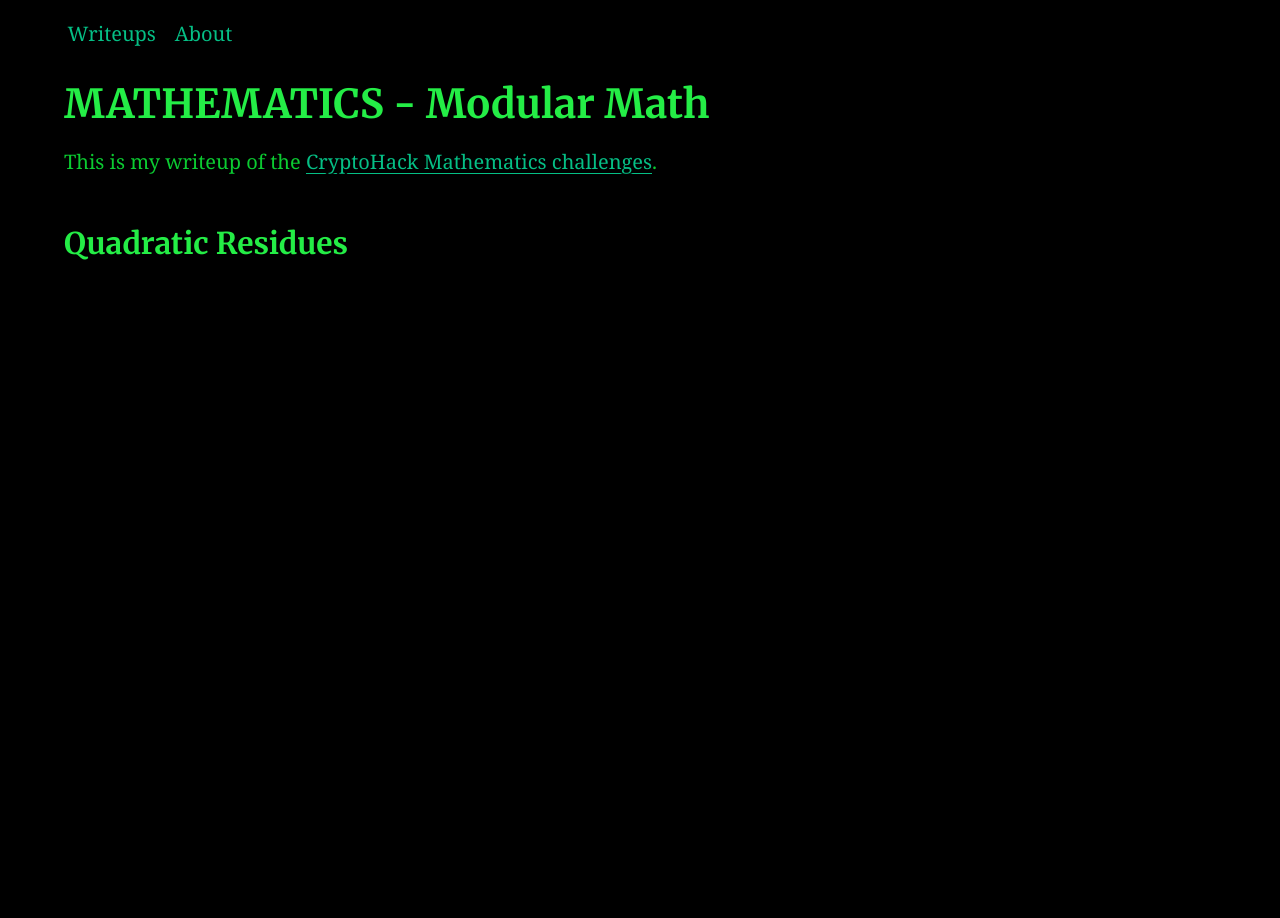
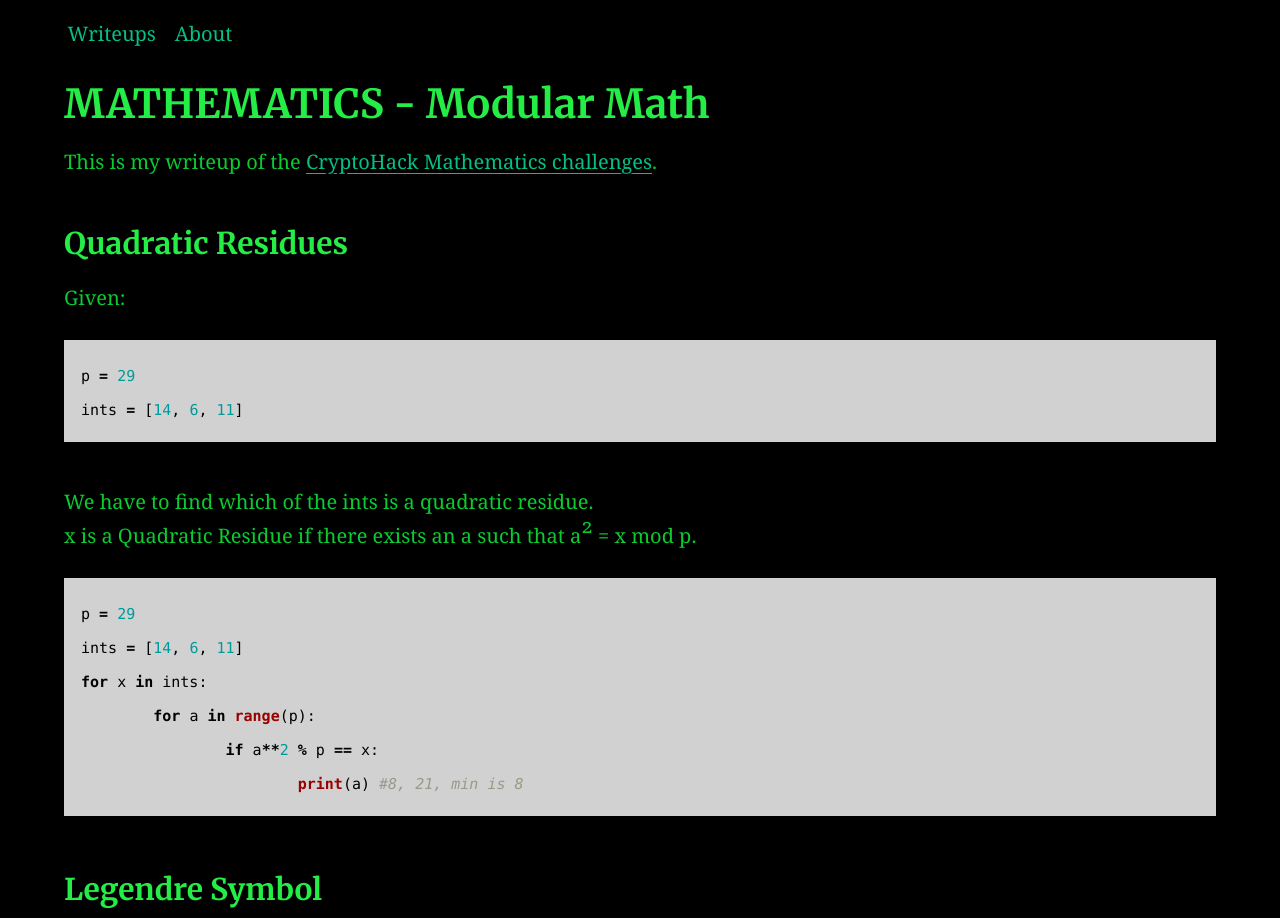
Before and after one commit to AC01010/Connor-McCartney.github.io, a Jekyll site: the page built from _posts/2014-01-10-Cryptohackmathmodular.md, in a window 1280 px wide. Built offline with Jekyll 4.4.1, drawn with Linux system fonts in a browser that asks for light colours.

Commit message:
Update 2014-01-10-Cryptohackmathmodular.md

````diff
--- a/_posts/2014-01-10-Cryptohackmathmodular.md
+++ b/_posts/2014-01-10-Cryptohackmathmodular.md
@@ -9,3 +9,23 @@ excerpt: |
 This is my writeup of the [CryptoHack Mathematics challenges](https://cryptohack.org/challenges/maths/).
 
 ### Quadratic Residues
+
+Given:
+```python
+p = 29
+ints = [14, 6, 11]
+```
+
+We have to find which of the ints is a quadratic residue. <br>
+x is a Quadratic Residue if there exists an a such that a<sup>2</sup> = x mod p.
+
+```python
+p = 29
+ints = [14, 6, 11]
+for x in ints:
+        for a in range(p):
+                if a**2 % p == x:
+                        print(a) #8, 21, min is 8
+```
+
+### Legendre Symbol
````
